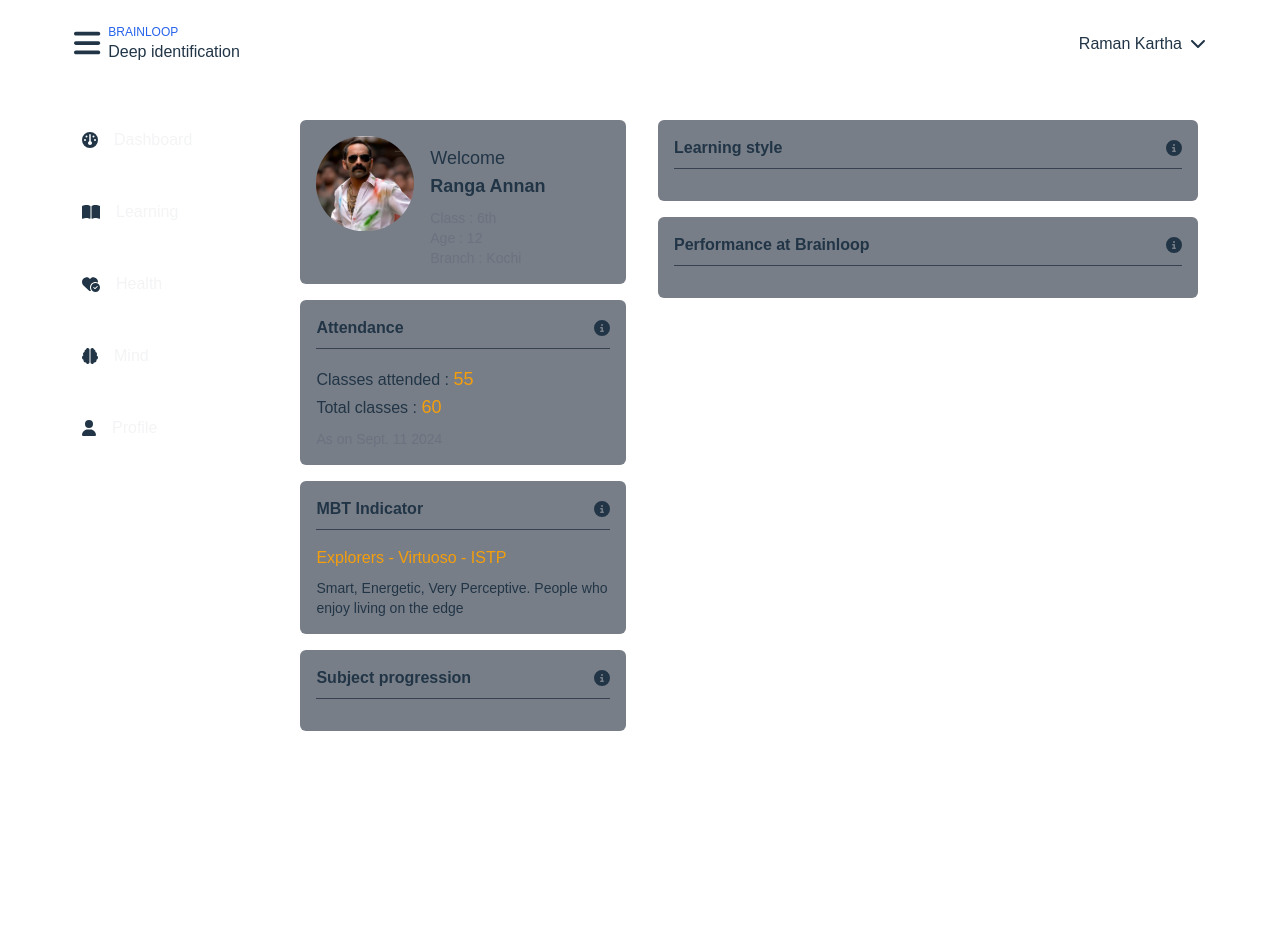
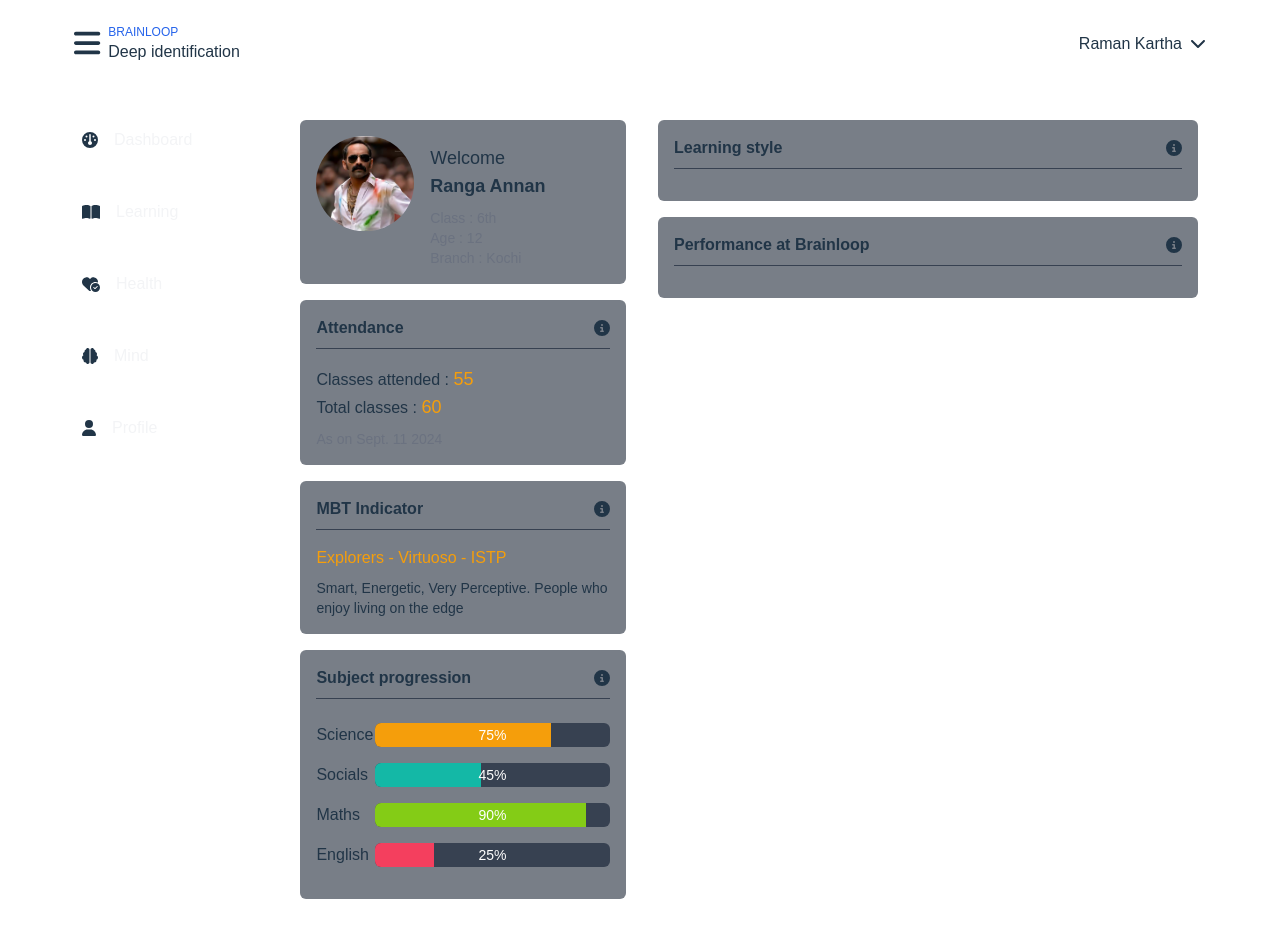
Before and after one commit to pakhilnair/did-blp-react, a React (Vite) app: page / in a window 1280 px wide. Built offline with nearby package versions, Linux system fonts and the light colour scheme.

Commit message:
Added subject progression bar

```diff
--- a/src/App.css
+++ b/src/App.css
@@ -5,38 +5,11 @@
   text-align: center; */
 }
 
-.logo {
-  height: 6em;
-  padding: 1.5em;
-  will-change: filter;
-  transition: filter 300ms;
-}
-.logo:hover {
-  filter: drop-shadow(0 0 2em #646cffaa);
-}
-.logo.react:hover {
-  filter: drop-shadow(0 0 2em #61dafbaa);
-}
-
-@keyframes logo-spin {
-  from {
-    transform: rotate(0deg);
-  }
-  to {
-    transform: rotate(360deg);
-  }
-}
-
-@media (prefers-reduced-motion: no-preference) {
-  a:nth-of-type(2) .logo {
-    animation: logo-spin infinite 20s linear;
-  }
-}
-
+/*
 .card {
   padding: 2em;
 }
 
 .read-the-docs {
   color: #888;
-}
+} */
--- a/src/components/Card.jsx
+++ b/src/components/Card.jsx
@@ -14,7 +14,7 @@ const Card = ({ title, children }) => {
               </span>
             </FontAwesomeIcon>
           </div>
-          <div class="flex-grow border-t border-gray-700 my-2 pb-2" />
+          <div className="flex-grow border-t border-gray-700 my-2 pb-2" />
         </>
       )}
       {children}
--- /dev/null
+++ b/src/components/SubjectProgressionChart.jsx
@@ -0,0 +1,20 @@
+const SubjectProgressionChart = ({ color, value, subject = "test" }) => {
+  return (
+    <div className="flex items-center my-4">
+      <div className="w-1/4">
+        <p>{subject}</p>
+      </div>
+      <div className="w-full h-6 bg-gray-700 rounded-md overflow-hidden relative">
+        <div
+          className={`h-full transition-all duration-300 ease-in-out ${color}`}
+          style={{ width: `${value}%` }}
+        />
+        <div className="absolute inset-0 flex items-center justify-center">
+          <span className="text-sm font-medium text-white ">{value + "%"}</span>
+        </div>
+      </div>
+    </div>
+  );
+};
+
+export default SubjectProgressionChart;
--- a/src/index.css
+++ b/src/index.css
@@ -17,6 +17,10 @@
   -webkit-font-smoothing: antialiased;
   -moz-osx-font-smoothing: grayscale;
   /* margin: 40px; */
+  --science-color: #ffb800;
+  --socials-color: #3219ca;
+  --maths-color: #00bc62;
+  --english-color: #009ee1;
 }
 
 .container {
@@ -97,3 +101,30 @@ button:focus-visible {
   object-fit: cover;
   width: 100%;
 }
+
+.progress {
+  background: rgba(255, 255, 255, 0.1);
+  justify-content: flex-start;
+  border-radius: 16px;
+  align-items: center;
+  position: relative;
+  padding: 0 4px;
+  display: flex;
+  height: 24px;
+}
+
+.progress-value {
+  animation: load 3s normal forwards;
+  box-shadow: 0 10px 40px -10px #fff;
+  border-radius: 8px;
+  height: 18px;
+  background: #fff;
+}
+/* @keyframes load {
+  0% {
+    width: 0;
+  }
+  100% {
+    width: 48%;
+  }
+} */
--- a/src/pages/Dashboard.jsx
+++ b/src/pages/Dashboard.jsx
@@ -1,6 +1,13 @@
 import Card from "../components/Card";
+import SubjectProgressionChart from "../components/SubjectProgressionChart";
 
 const Dashboard = () => {
+  const subjectInfo = [
+    { name: "Science", color: "bg-amber-500", value: 75 },
+    { name: "Socials", color: "bg-teal-500", value: 45 },
+    { name: "Maths", color: "bg-lime-500", value: 90 },
+    { name: "English", color: "bg-rose-500", value: 25 },
+  ];
   return (
     <div className="container flex">
       <div className="flex-col max w-5/12">
@@ -45,7 +52,16 @@ const Dashboard = () => {
           </p>
         </Card>
 
-        <Card title="Subject progression"></Card>
+        <Card title="Subject progression">
+          {subjectInfo.map((subject) => (
+            <SubjectProgressionChart
+              key={subject.name}
+              color={subject.color}
+              value={subject.value}
+              subject={subject.name}
+            />
+          ))}
+        </Card>
       </div>
       <div className="flex-col max w-2/3">
         <Card title="Learning style" />
```
Also changed, not shown: package.json (+10 -1 lines), 1 other file (tests, documents, lock files or other folders).
